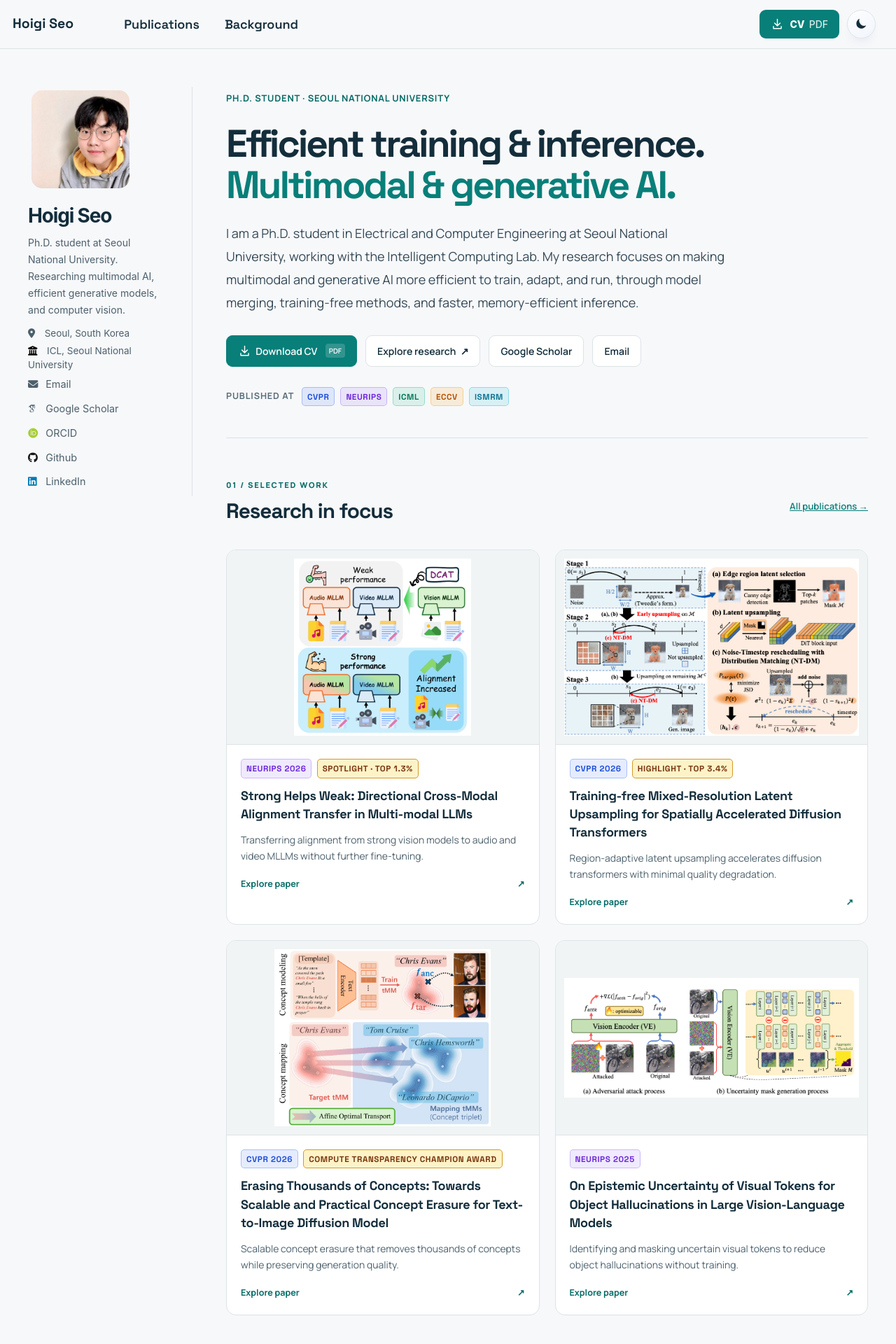
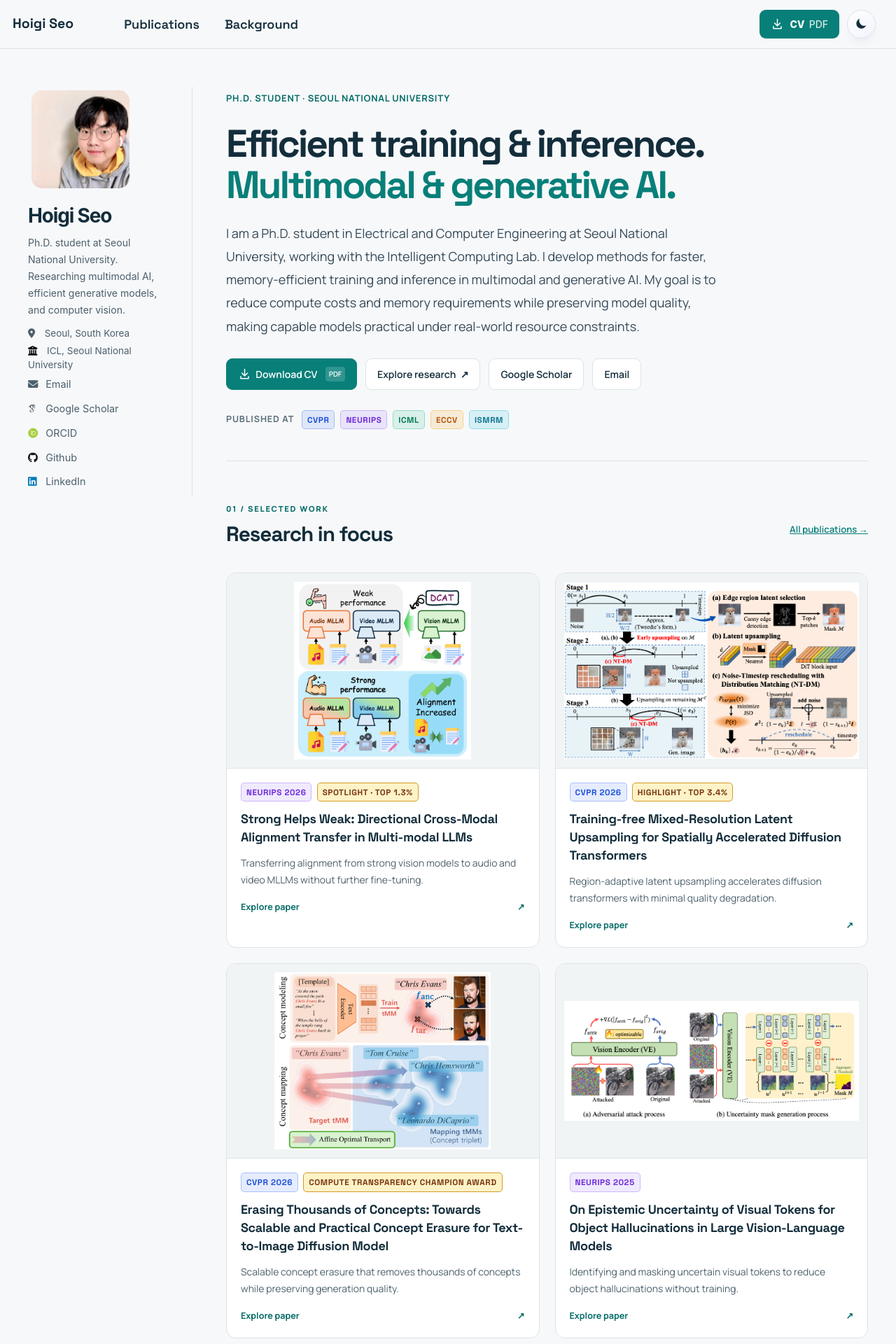
Before and after one commit to seohoiki3215/seohoiki3215.github.io, a Jekyll site: the page built from _pages/about.md, in a window 1280 px wide. Shown: the top 1920 px of the page at 70% size. Built offline with Jekyll 4.4.1, drawn with Linux system fonts in a browser that asks for light colours; some web fonts are replaced.

Commit message:
Prioritize training and inference efficiency in research intro

```diff
--- a/_pages/about.md
+++ b/_pages/about.md
@@ -20,7 +20,7 @@ redirect_from:
         <h1 class="liquid-home-title">Efficient training &amp; inference.<br><span class="liquid-gradient-text">Multimodal &amp; generative AI.</span></h1>
         <p class="liquid-home-summary">
           I am a Ph.D. student in Electrical and Computer Engineering at Seoul National University, working with the Intelligent Computing Lab.
-          My research focuses on making multimodal and generative AI more efficient to train, adapt, and run, through model merging, training-free methods, and faster, memory-efficient inference.
+          I develop methods for faster, memory-efficient training and inference in multimodal and generative AI. My goal is to reduce compute costs and memory requirements while preserving model quality, making capable models practical under real-world resource constraints.
         </p>
         <div class="liquid-cta-row">
           <a class="liquid-btn is-primary cv-download" href="{{ '/files/Hoigi_CV.pdf' | relative_url }}" download="Hoigi_Seo_CV.pdf">{% include download-icon.html %} Download CV <span class="pdf-label">PDF</span></a>
```
